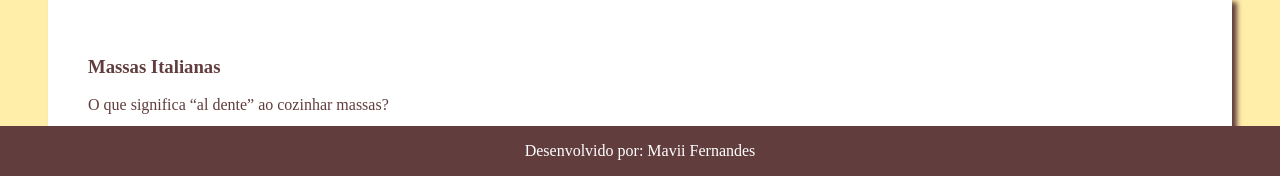
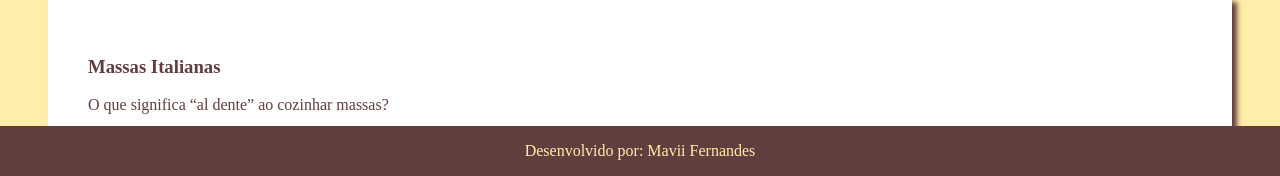
Before and after one commit to mvitoria369/Paginaweb, a plain HTML site: page pagina2.html in a window 1280 px wide. Shown: the part 624-800 px from the top of the page. Drawn offline with Linux system fonts and the light colour scheme.

Commit message:
.........

```diff
--- a/pagina 2.css
+++ b/pagina 2.css
@@ -2,7 +2,7 @@
     --fundo:rgb(255, 238, 169);
     --cor-frente: #FFFFFF;
     --destaque:rgba(255, 136, 0, 0.89);
-    --branco: #FFFFFF;
+    --branco: rgb(255, 238, 169);
     --preto:rgb(98, 61, 61);
     --cor-verso:rgb(253, 198, 88);
 
```
